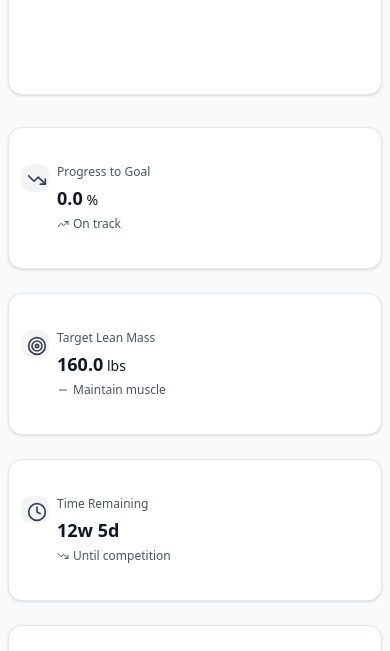
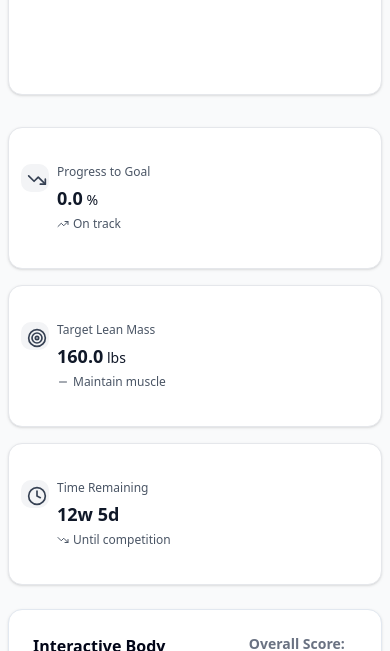
Before and after one commit to nullxxnerd/Wrestling-Dashboard, a Next.js app: page /body-composition in a window 390 px wide. Shown: the part 2680-3331 px from the top of the page. Built offline with nearby package versions, Linux system fonts and the light colour scheme.

Commit message:
refactor: Clean up unused variables and improve code readability in BaseComponents

```diff
--- a/app/body-composition/components/GoalsTargets.tsx
+++ b/app/body-composition/components/GoalsTargets.tsx
@@ -430,7 +430,7 @@
       </div>
 
       {/* Additional Progress Metrics */}
-      <div className="grid grid-cols-1 md:grid-cols-3 gap-6">
+      <div className="grid grid-cols-1 sm:grid-cols-2 lg:grid-cols-3 gap-4 sm:gap-6">
         <MetricCard
           title="Progress to Goal"
           value={Math.max(
```
